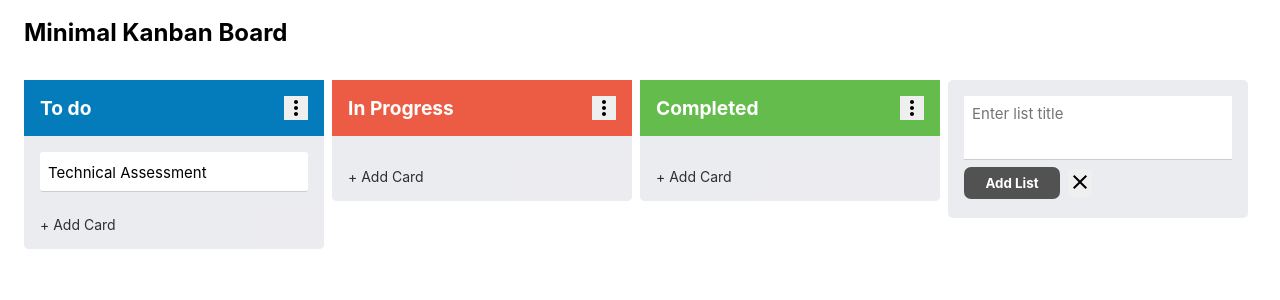
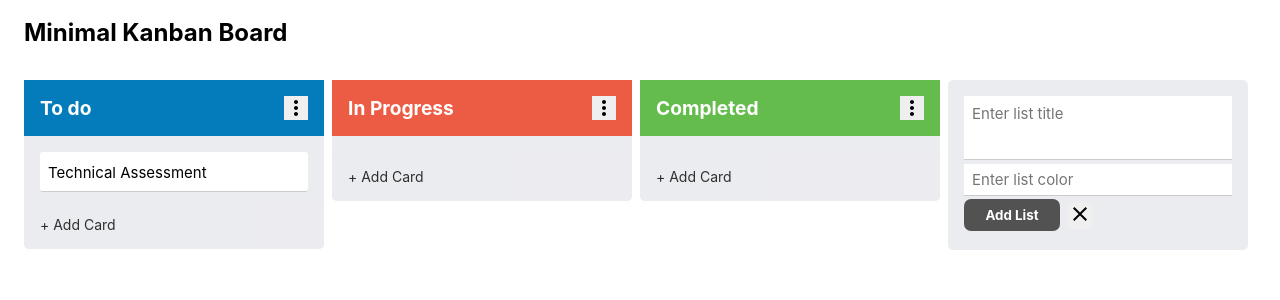
Before and after one commit to CodaBae/kandanweb, a React (Create React App) app: page / in a window 1280 px wide. Both pictures are taken after a click on the button "+ Add List". Shown: the top 300 px of the page. Built offline with nearby package versions, Linux system fonts and the light colour scheme.

Commit message:
kanban webapp

```diff
--- a/src/Home/index.js
+++ b/src/Home/index.js
@@ -78,8 +78,8 @@ export default function Home() {
     setData(newState);
     window.localStorage.setItem("dataKanban", JSON.stringify(newState));
   };
-  const addMoreList = (title) => {
-    if (!title) {
+  const addMoreList = (title,color) => {
+    if (!title || !color) {
       return;
     }
 
@@ -87,6 +87,7 @@ export default function Home() {
     const newList = {
       id: newListId,
       title,
+      color,
       cards: [],
     };
     const newState = {
--- a/src/components/InputCard/index.js
+++ b/src/components/InputCard/index.js
@@ -8,26 +8,33 @@ import "./styles.scss";
 export default function InputCard({ setOpen, listId, type }) {
   const { addMoreCard, addMoreList } = useContext(storeApi);
   const [title, setTitle] = useState("");
+  const [color, setColor] = useState("");
 
-  const handleOnChange = (e) => {
+
+  const handleOnChangeTitle = (e) => {
     setTitle(e.target.value);
+  };
+  const handleOnChangeColor = (e) => {
+    setColor(e.target.value);
   };
 
   const handleBtnConfirm = () => {
     if (type === "card") {
       addMoreCard(title, listId);
     } else {
-      addMoreList(title);
+      addMoreList(title,color);
     }
     setOpen(false);
     setTitle("");
+    setColor("");
+
   };
 
   return (
     <div className="input-card">
       <div className="input-card-container">
         <textarea
-          onChange={handleOnChange}
+          onChange={handleOnChangeTitle}
           value={title}
           className="input-text"
           placeholder={
@@ -35,6 +42,13 @@ export default function InputCard({ setOpen, listId, type }) {
               ? "Enter a title of this card..."
               : "Enter list title"
           }
+          autoFocus
+        />
+        <input
+          onChange={handleOnChangeColor}
+          value={color}
+          className="input-color"
+          placeholder='Enter list color'
           autoFocus
         />
       </div>
@@ -46,6 +60,7 @@ export default function InputCard({ setOpen, listId, type }) {
           className="button-cancel"
           onClick={() => {
             setTitle("");
+            setColor("");
             setOpen(false);
           }}
         >
--- a/src/components/InputCard/styles.scss
+++ b/src/components/InputCard/styles.scss
@@ -10,6 +10,18 @@
     .input-text {
       width: 100%;
       height: 4rem;
+
+      background-color: #fff;
+      padding: 0.5rem;
+      font-size: 15px;
+      border: none;
+      border-bottom: 1px solid #ccc;
+
+      resize: none;
+    }
+    .input-color {
+      width: 100%;
+      height: 2rem;
 
       background-color: #fff;
       padding: 0.5rem;
```
